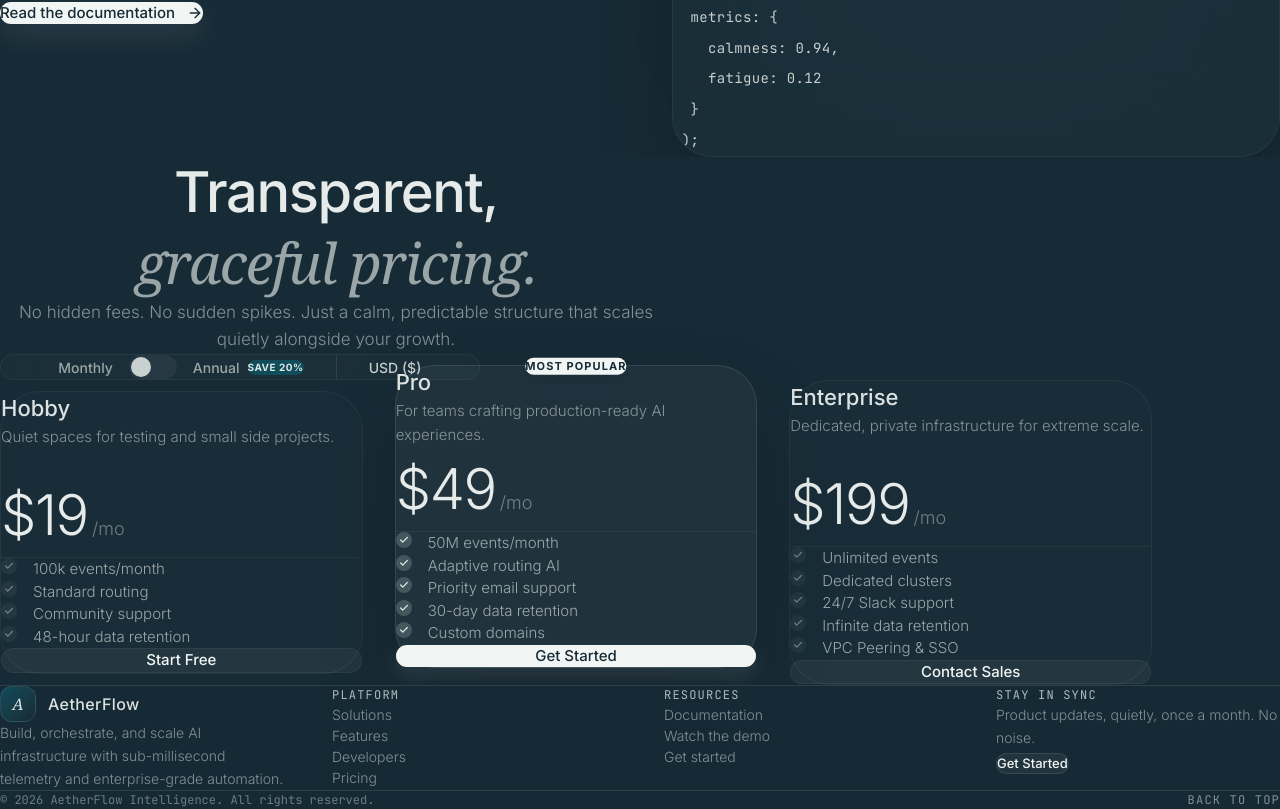
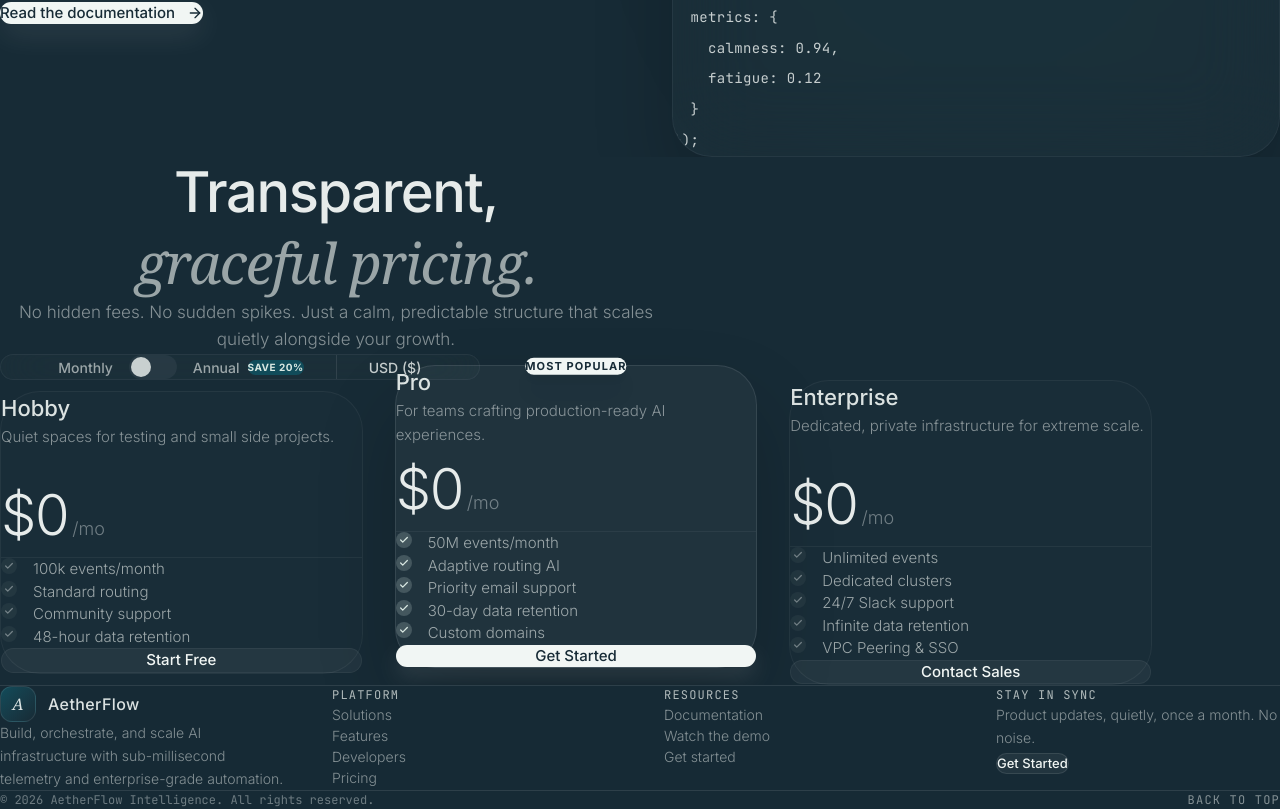
Before and after one commit to Khushisawalkar/frontend, a Next.js app: page /frontend/ in a window 1280 px wide. Shown: the part 2841-3650 px from the top of the page. Built offline with nearby package versions, Linux system fonts and the light colour scheme.

Commit message:
Set pricing to free

```diff
--- a/src/components/pricing/Pricing.tsx
+++ b/src/components/pricing/Pricing.tsx
@@ -5,7 +5,7 @@ import Link from "next/link";
 import { useMemo, useState } from "react";
 
 const pricingMatrix = {
-  baseRates: { hobby: 19, pro: 49, enterprise: 199 },
+  baseRates: { hobby: 0, pro: 0, enterprise: 0 },
   multipliers: { monthly: 1, annual: 0.8 },
   tariffs: {
     USD: { rate: 1, symbol: "$" },
```
